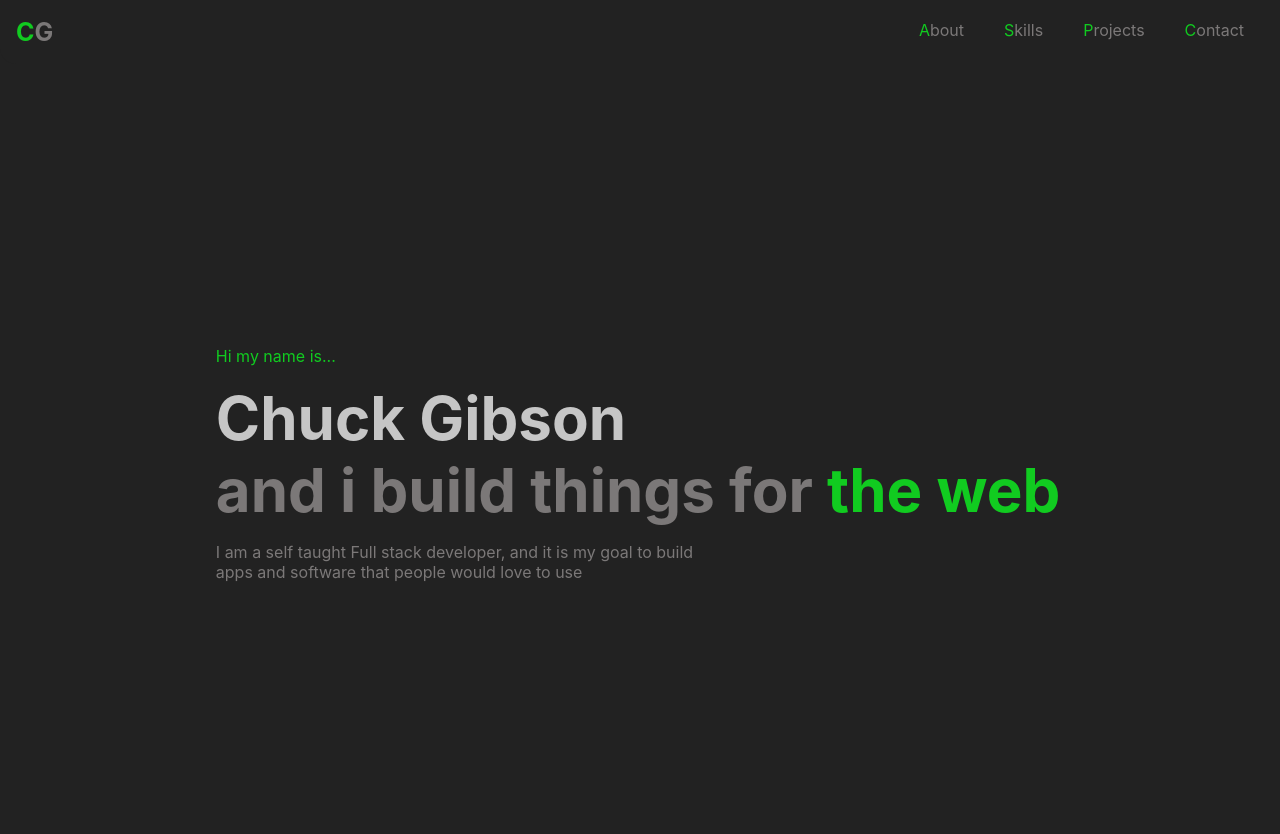
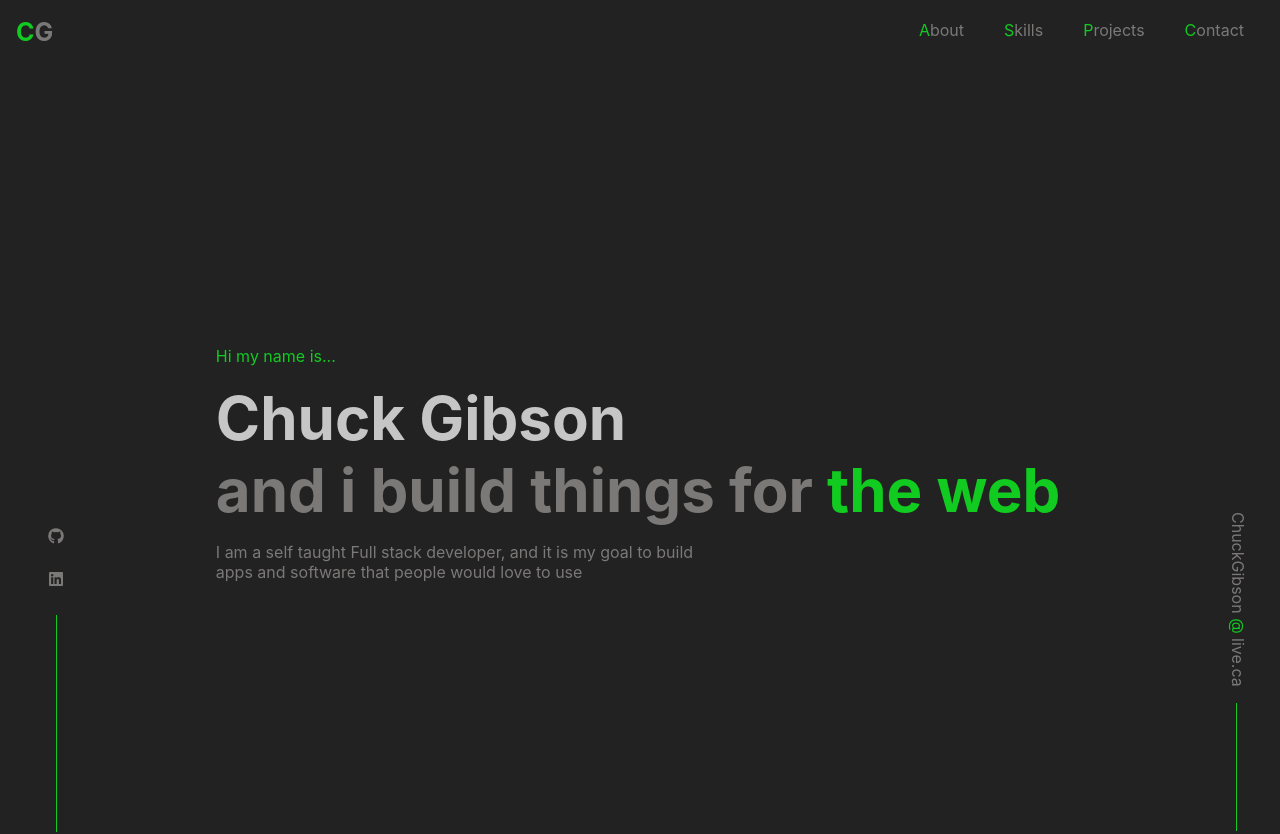
Before and after one commit to Chuck-Gibson/chuck_portfolio, a React (Create React App) app: page / in a window 1280 px wide. Shown: the top 834 px of the page. Built offline with nearby package versions, Linux system fonts and the light colour scheme.

Commit message:
wrapper added

```diff
--- a/src/App.js
+++ b/src/App.js
@@ -3,8 +3,8 @@ import Header from "./components/header";
 import Projects from './components/projects';
 import About from './components/about';
 import Skills from './components/skills';
-import Intro from './components/Introduction';
-
+import Intro from './components/introduction';
+import SideWrapper from './components/sideWrapper'
 import Footer from './components/footer';
 import ContacMe from './components/contactMe';
 
@@ -18,7 +18,7 @@ function App() {
        <About/>
        <Skills/>
        <Projects/>
-
+       <SideWrapper/>
        <ContacMe/>
        <Footer/>
     </main>
```
